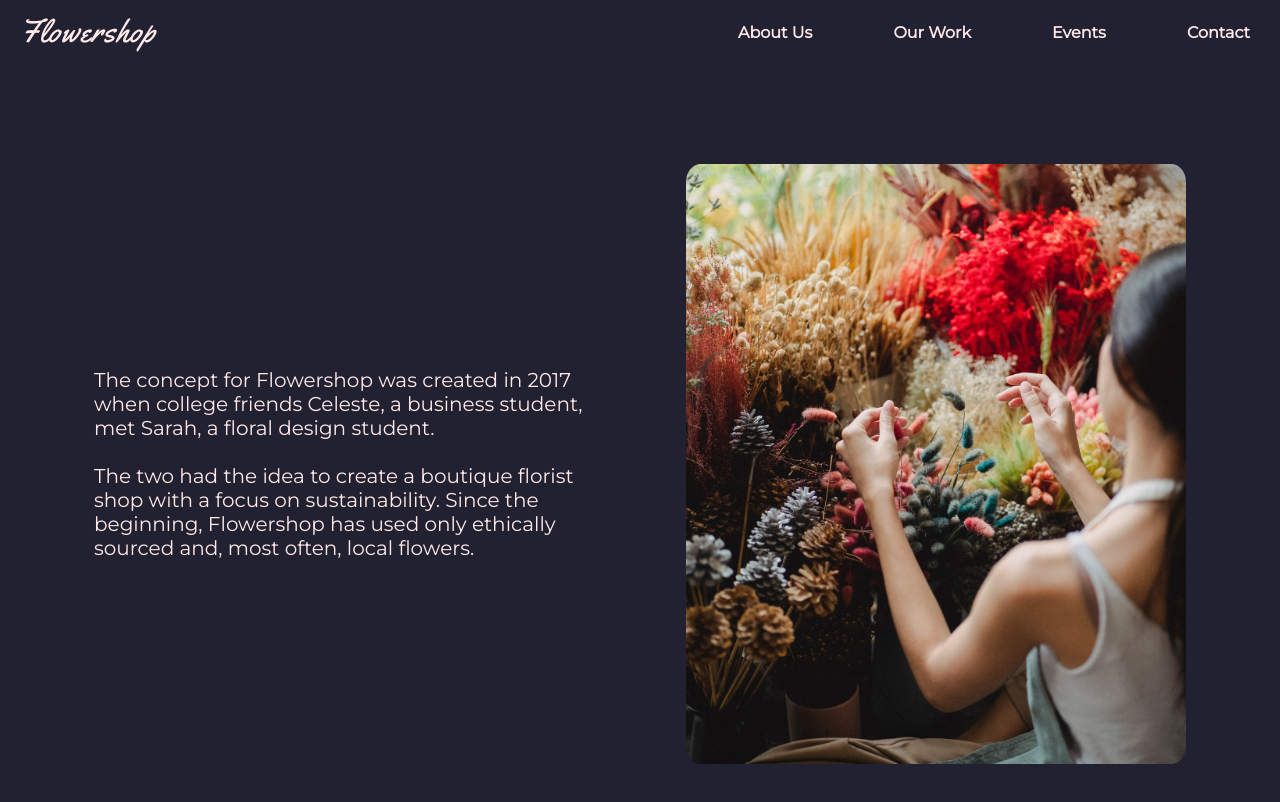
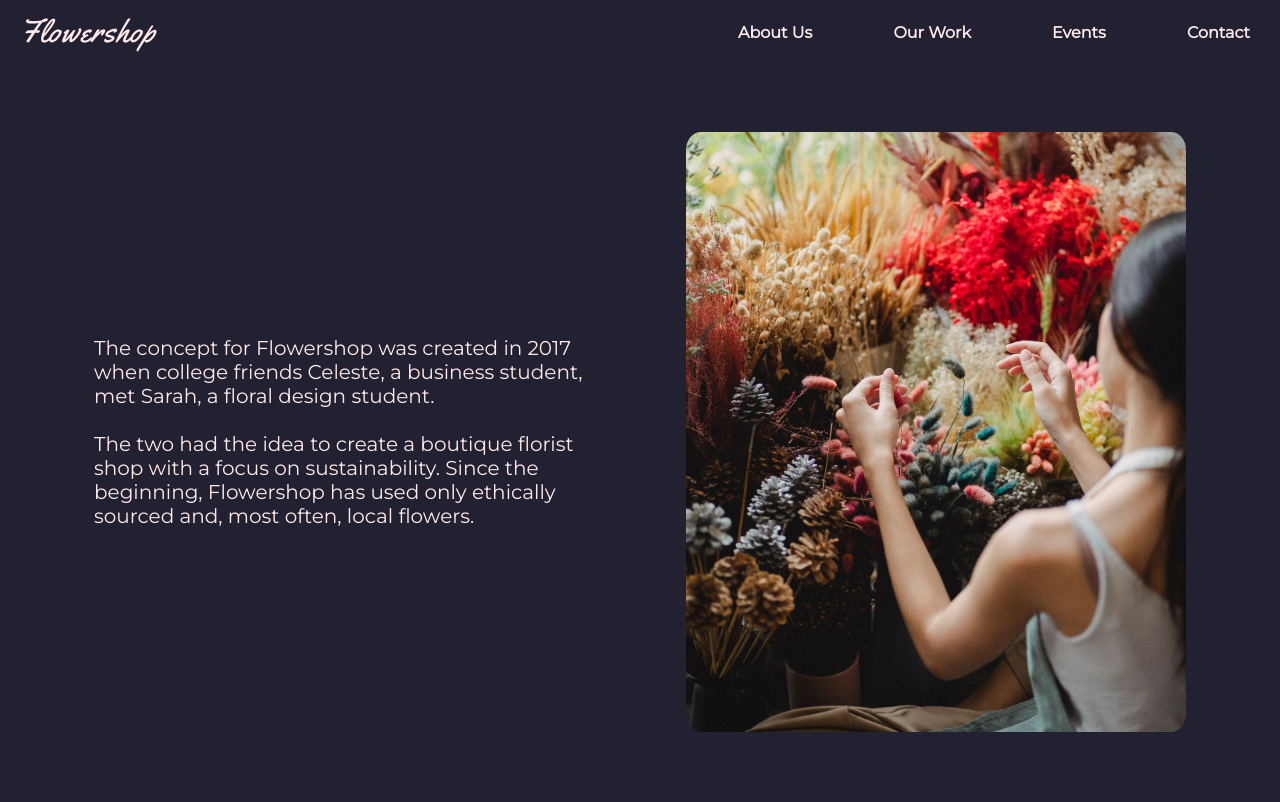
Before and after one commit to nicoleww/flowershop, a React (Create React App) app: page /about in a window 1280 px wide. Shown: the top 802 px of the page. Built offline with nearby package versions, Linux system fonts and the light colour scheme.

Commit message:
import photos and set up structure of work component

```diff
--- a/src/components/Work.js
+++ b/src/components/Work.js
@@ -1,9 +1,26 @@
+import { pink } from 'color-name';
 import React from 'react';
+import closeUp from "../images/close-up.jpg";
+import fallFlowers from "../images/fall-flower.jpg";
+import woodFlowers from "../images/flowers-on-wood.jpg";
+import peachAndWhiteFlowers from "../images/peach-and-white.jpg";
+import peachFlowers from "../images/peachy.jpg";
+import redFlowers from "../images/redflowers-dark.jpg";
 
 const Work = () => {
     return (
         <div className="Work">
-            <h1>work</h1>
+            <div className="work-text">
+
+            </div>
+            <div className="work-gallery">
+                <img src={closeUp} alt="a close up photo of pink flowers in a vase" />
+                <img src={fallFlowers} alt="a bouquet of flowers on a white background" />
+                <img src={woodFlowers} alt="a bouquet of flowers on a wooden table" />
+                <img src={peachAndWhiteFlowers} alt="peach and white hued flowers" />
+                <img src={peachFlowers} alt="a photo of peach color flowers" />
+                <img src={redFlowers} alt="peach and red color flowers on a dark background" />
+            </div>
         </div>
     )
 }
--- a/src/styles/_about.scss
+++ b/src/styles/_about.scss
@@ -1,11 +1,11 @@
 .About {
   @include displayFlexCenter(column);
-  min-height: 100vh;
+  min-height: 92vh;
   width: 100%;
 }
 
 .about-sect {
-  margin: 100px 0px;
+  margin: 50px 0px;
 }
 
 .about-sect img {
--- a/src/styles/style.css
+++ b/src/styles/style.css
@@ -103,12 +103,12 @@
   -webkit-box-direction: normal;
       -ms-flex-direction: column;
           flex-direction: column;
-  min-height: 100vh;
+  min-height: 92vh;
   width: 100%;
 }
 
 .about-sect {
-  margin: 100px 0px;
+  margin: 50px 0px;
 }
 
 .about-sect img {
```
Also changed, not shown: 1 other file (tests, documents, lock files or other folders).
